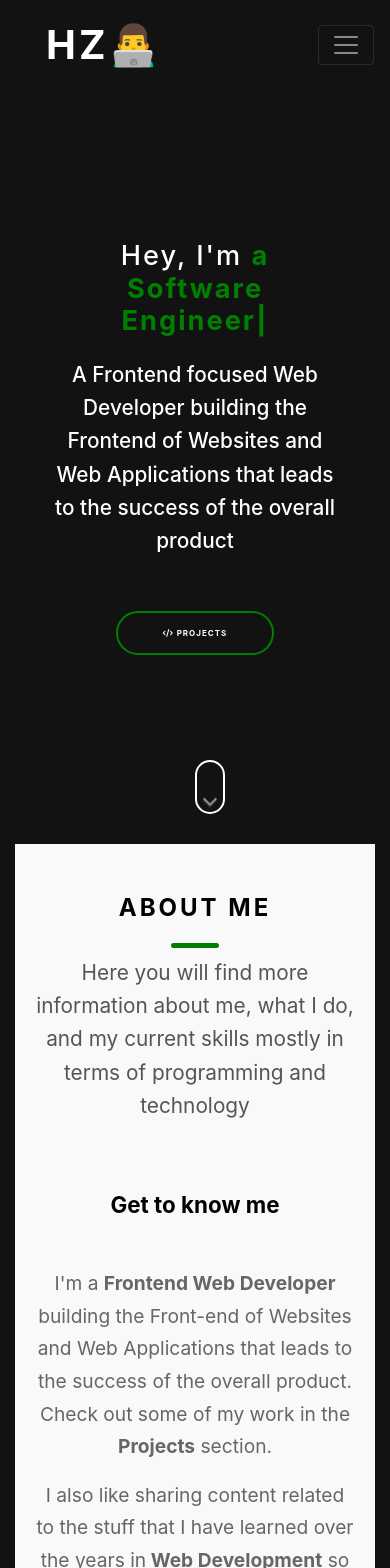
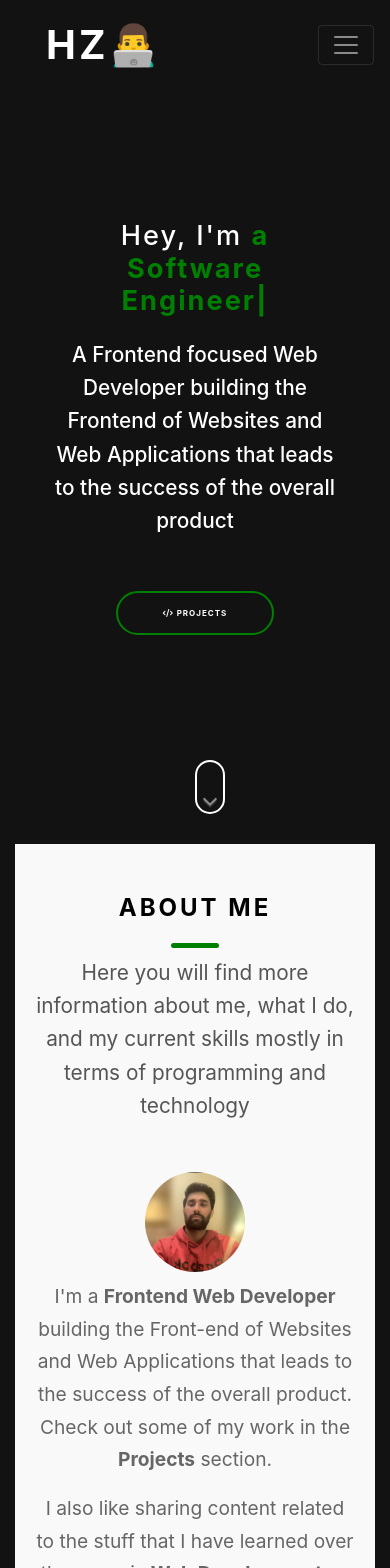
Before and after one commit to hamzazaka/Hamza-Portfolio, a React (Create React App) app in the folder portfolio-app/: page / in a window 390 px wide. Shown: the top 1568 px of the page. Built offline with nearby package versions, Linux system fonts and the light colour scheme.

Commit message:
makig edits on mobile version

```diff
--- a/portfolio-app/src/App.css
+++ b/portfolio-app/src/App.css
@@ -99,6 +99,13 @@
 
     transform: scaleX(1);
   transform-origin:0 50%;
+}
+
+/* Skill about me Image */
+.imgme{
+  border-radius: 50%;
+  width: 100px;
+  height: 100px;
 }
 
 /* NAVBAR  FOR MOBILE */
@@ -345,13 +352,13 @@
 }
 
 .row{
-  padding-top: 70px;
+  padding-top: 50px;
 }
 
 .get-to-know-me h2{
-   font-weight: 700;
-    font-size: 1.7rem;
-    margin-bottom: 3rem;
+   /* font-weight: 700;
+    font-size: 1.7rem; */
+    margin-bottom: .5rem;
 }
 
 .get-to-know-me p{
@@ -582,7 +589,21 @@
 
 /* /////////// MOBILE VERSION //////////////// */
 
-@media (max-width: 768px){
+@media (max-width: 1150px){
+  .project-img img{
+   width: 480px;
+    height: 450px;
+}
+.project-img {
+    text-align: center;
+    margin-top: 0px;
+}
+.project-img:first-child{
+  margin-top: 15px;
+}
+}
+
+@media (max-width: 798px){
 
   /* HEADER */
 
--- a/portfolio-app/src/components/Aboutme.js
+++ b/portfolio-app/src/components/Aboutme.js
@@ -1,5 +1,6 @@
 import React from 'react'
 import { Link } from 'react-scroll'
+import imgme from '../assets/profile-pic.jpeg'
 
 export default function Aboutme() {
     return (
@@ -10,7 +11,9 @@ export default function Aboutme() {
             </div>
             <div className="row ">
                 <div className="col-md-6 get-to-know-me" >
-                    <h2>Get to know me</h2>
+                    <h2>
+                    <img className='imgme' src={imgme} alt="" />
+                    </h2>
                     <p>I'm a <strong>Frontend Web Developer</strong> building the Front-end of Websites and Web Applications that leads to the success of the overall product. Check out some of my work in the <strong>Projects</strong> section.</p>
                     <p>I also like sharing content related to the stuff that I have learned over the years in
                      <strong> Web Development</strong> so it can help other people of the Dev Community. Feel free to Connect or Follow me on my <a className='p-linkedin' target='_blank' href="https://www.linkedin.com/in/hamzazaka/">Linkedin</a> where I post useful content related to Web Development and Programming</p>
@@ -25,7 +28,7 @@ export default function Aboutme() {
                     <p href="">JavaScript</p>
                     <p href="">Bootstrap</p>
                     <p href="">JSON</p>
-                    <p href="">Rest Apis</p>
+                    <p href="">REST API</p>
                     <p href="">User Interface Design</p>
                     <p href="">Material-UI</p>
                     <p href="">HTML</p>
```
Also changed, not shown: portfolio-app/src/assets/profile-pic.jpeg (added).
